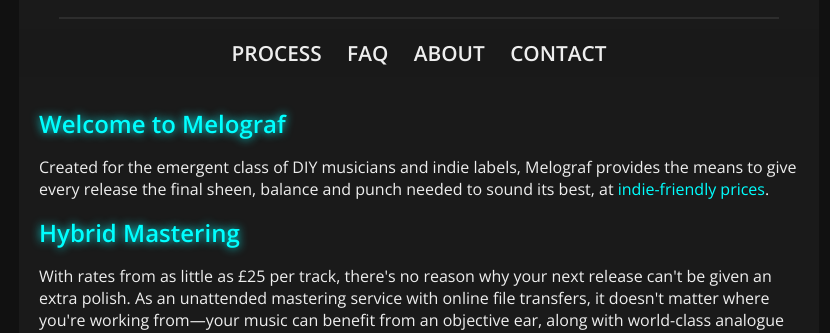
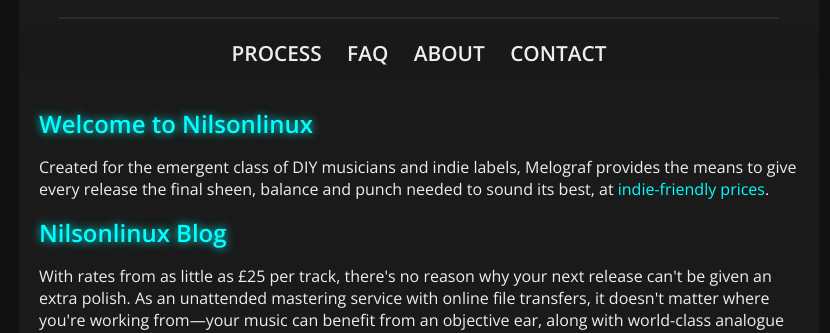
Before and after one commit to nilsonlinux/nilsonlinux.github.ioBLOGJavascript, a Jekyll site: the page built from index.html, in a window 1280 px wide. Shown: the part 309-642 px from the top of the page, without its empty margins (221-1051 px from the left). Built offline with Jekyll 4.4.1, drawn with Linux system fonts in a browser that asks for light colours; nearby versions of some CDN libraries.

Commit message:
Update index.html

```diff
--- a/index.html
+++ b/index.html
@@ -3,11 +3,11 @@ layout: page
 title: Home
 ---
 <section>
-  <h1>Welcome to Melograf</h1>
+  <h1>Welcome to Nilsonlinux</h1>
   <p>
     Created for the emergent class of DIY musicians and indie labels, Melograf provides the means to give every release the final sheen, balance and punch needed to sound its best, at <a href="#rates">indie-friendly prices</a>.
   </p>
-  <h1>Hybrid Mastering</h1>
+  <h1>Nilsonlinux Blog</h1>
   <p>
     With rates from as little as &pound;25 per track, there's no reason why your next release can't be given an extra polish. As an unattended mastering service with online file transfers, it doesn't matter where you're working from&mdash;your music can benefit from an objective ear, along with world-class analogue outboard equipment and digital processing.
   </p>
```
